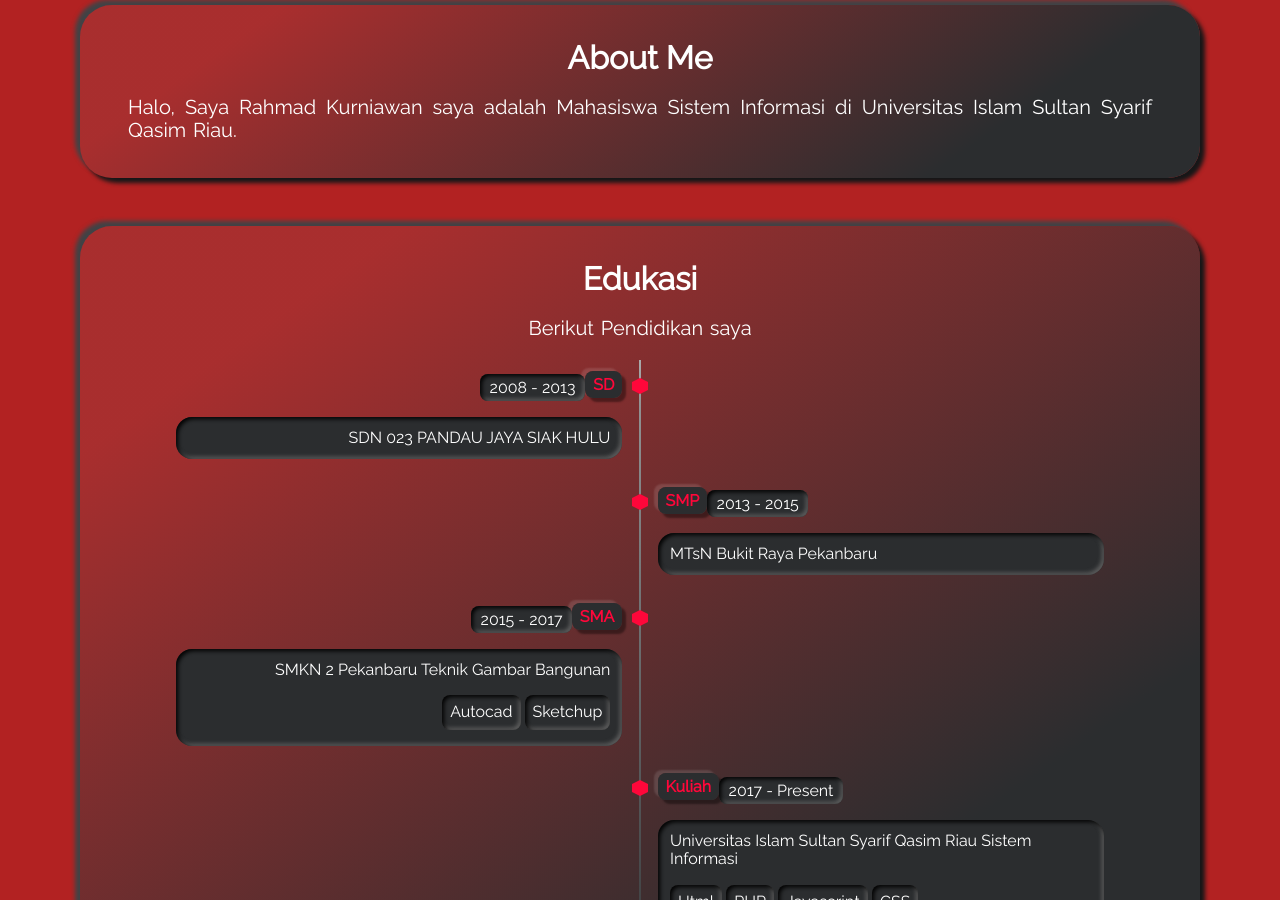
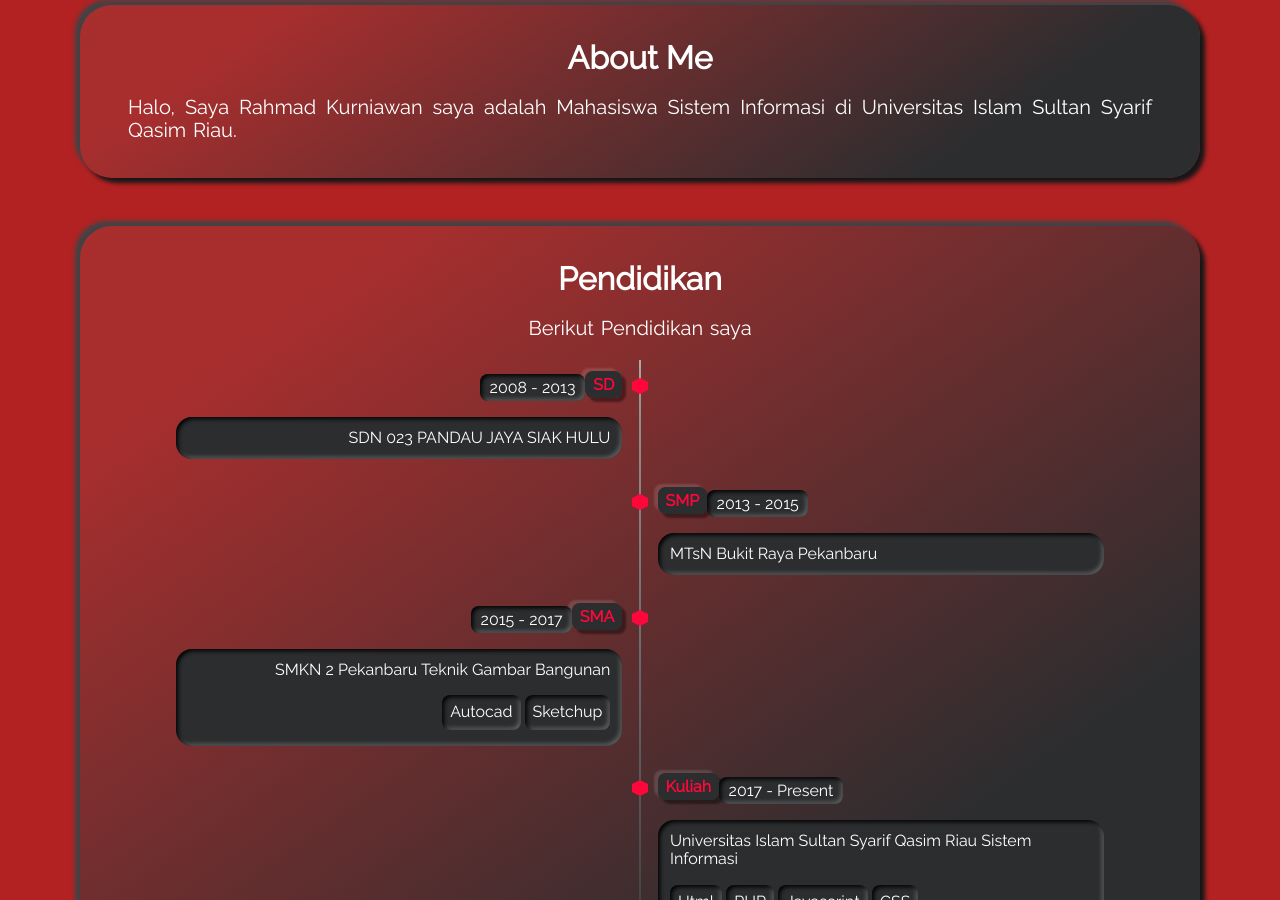
Before and after one commit to takanome2548/takanome2548.github.io, a Jekyll site: the page built from index.html, in a window 1280 px wide and 900 px high, scrolled down 1055 px. Built offline with Jekyll 4.4.1, drawn with Linux system fonts in a browser that asks for light colours; some of the changed text lies outside the part shown.

Commit message:
Update _config.yml

```diff
--- a/_config.yml
+++ b/_config.yml
@@ -50,7 +50,7 @@ skills_title: Skills
 # > setting this to false, will omit the Timeline section
 show_timeline_card: true
 # timeline_title: The will be displayed as the title in the Timeline section
-timeline_title: Edukasi
+timeline_title: Pendidikan
 # cv_download_link: The link where you host your cv.
 # > e.g. you share your cv on your dropbox, then add the dropbox link here
 cv_download_link: https://example.com/
@@ -81,7 +81,7 @@ show_contact_card: true
 # contact_title: The will be displayed as the title in the Contact section
 contact_title: Contact
 # contact_description: This will be displayed under the title.
-contact_description: hubungi saya!!.
+contact_description: hubungi saya.
 
 # GITHUB-METADATA
 # Set this to your forked repository
```
